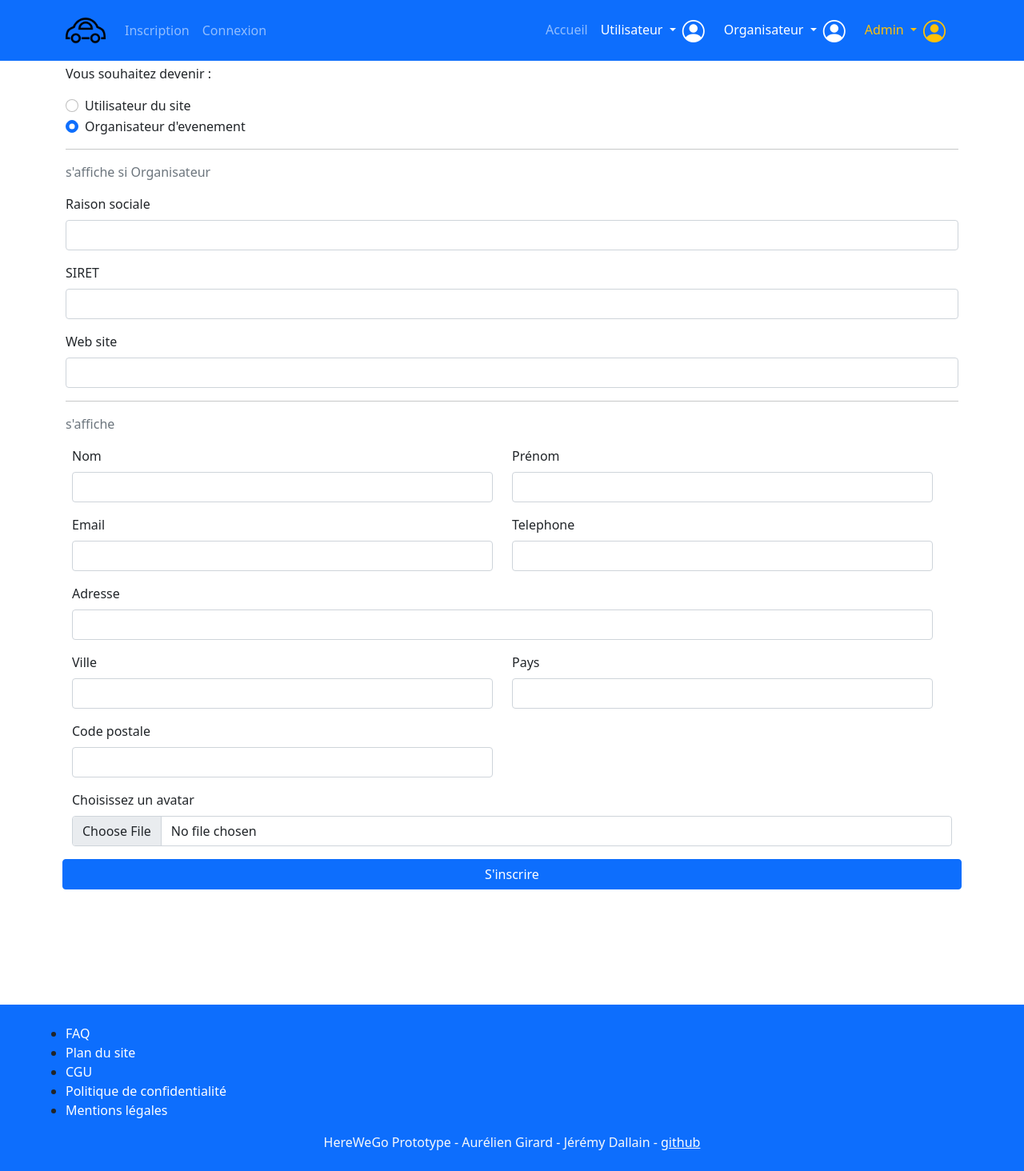
After one commit to MrAuGIR/Herewego, a Symfony app: template templates/home/register.html.twig in a window 1280 px wide. The commit adds this page. Shown: the whole page at 80% size. Run offline with Twig, Linux system fonts and the light colour scheme; the template is opened without the code that fills it, so the values that code supplies are empty; some libraries are stand-ins or nearby versions.

Commit message:
renommage : baseAG->base

```diff
--- a/templates/baseAG.html.twig
+++ b/templates/base.html.twig
@@ -29,15 +29,15 @@
                     <div class="collapse navbar-collapse" id="navbarSupportedContent">
                         <ul class="navbar-nav me-auto mb-2 mb-lg-0">
                             <li class="nav-item">
-                                <a class="nav-link" aria-current="page" href="/register" title="Inscription">Inscription</a>
+                                <a class="nav-link" aria-current="page" href="{{path('register')}}" title="Inscription">Inscription</a>
                             </li>
                             <li class="nav-item">
-                                <a class="nav-link" aria-current="page" href="/login" title="Connexion">Connexion</a>
+                                <a class="nav-link" aria-current="page" href="{{path('login')}}" title="Connexion">Connexion</a>
                             </li>
                         </ul>
                         <ul class="navbar-nav ms-auto mb-2 mb-lg-0">
                             <li class="nav-item">
-                                <a class="nav-link" aria-current="page" href="/" title="Accueil">Accueil</a>
+                                <a class="nav-link" aria-current="page" href="{{path('home')}}" title="Accueil">Accueil</a>
                             </li>
                             <li class="nav-item dropdown">
                                 <a class="nav-link dropdown-toggle text-white" href="#" id="navbarDropdown" role="button" data-bs-toggle="dropdown" aria-expanded="false">
@@ -119,7 +119,16 @@
                             <a style=" text-decoration:none; color:white;" href="/faq" >FAQ</a>
                         </li>
                         <li>
-                            <a style=" text-decoration:none; color:white;" href="/plan" title="Plan du site">Plan du site</a>
+                            <a style=" text-decoration:none; color:white;" href="{{path('plan')}}" title="Plan du site">Plan du site</a>
+                        </li>
+                        <li>
+                            <a style=" text-decoration:none; color:white;" href="{{path('cgu')}}" title="condition general d'utilisation">CGU</a>
+                        </li>
+                        <li>
+                            <a style=" text-decoration:none; color:white;" href="{{path('privacyPolicy')}}" title="politique de confidentialité">Politique de confidentialité</a>
+                        </li>
+                        <li>
+                            <a style=" text-decoration:none; color:white;" href="{{path('legalNotice')}}" title="Mentions légales">Mentions légales</a>
                         </li>
                     </ul>
                 </div>
--- a/templates/home/index.html.twig
+++ b/templates/home/index.html.twig
@@ -1,4 +1,4 @@
-{% extends 'baseAG.html.twig' %}
+{% extends 'base.html.twig' %}
 
 {% block title %}Hello HomeController!{% endblock %}
 
--- /dev/null
+++ b/templates/home/register.html.twig
@@ -0,0 +1,94 @@
+{% extends "base.html.twig" %}
+
+
+{% block body %}
+<form>
+    <p>Vous souhaitez devenir :</p>
+    <div class="form-check">
+        <input class="form-check-input" type="radio" name="flexRadioDefault" id="flexRadioDefault1">
+        <label class="form-check-label" for="flexRadioDefault1">
+            Utilisateur du site
+        </label>
+    </div>
+    <div class="form-check mb-3">
+        <input class="form-check-input" type="radio" name="flexRadioDefault" id="flexRadioDefault2" checked>
+        <label class="form-check-label" for="flexRadioDefault2">
+            Organisateur d'evenement
+        </label>
+    </div>
+    <hr>
+    <p class="text-secondary">s'affiche si Organisateur</p>
+
+    <div class="mb-3">
+        <label for="exampleInputEmail1" class="form-label">Raison sociale</label>
+        <input type="text" class="form-control" id="exampleInputEmail1" aria-describedby="emailHelp">
+    </div>
+    <div class="mb-3">
+        <label for="exampleInputEmail1" class="form-label">SIRET</label>
+        <input type="text" class="form-control" id="exampleInputEmail1" aria-describedby="emailHelp">
+    </div>
+    <div class="mb-3">
+        <label for="exampleInputEmail1" class="form-label">Web site</label>
+        <input type="text" class="form-control" id="exampleInputEmail1" aria-describedby="emailHelp">
+    </div>
+
+    <hr>
+    <p class="text-secondary">s'affiche</p>
+    <div class="row my-3 pb-5 px-2">
+        <div class="row">
+            <div class="col-12 col-md-6">
+                <div class="mb-3">
+                    <label for="exampleInputEmail1" class="form-label">Nom</label>
+                    <input type="text" class="form-control" id="exampleInputEmail1" aria-describedby="emailHelp">
+                </div>
+                <div class="mb-3">
+                    <label for="exampleInputPassword1" class="form-label">Email</label>
+                    <input type="email" class="form-control" id="exampleInputPassword1">
+                </div>
+            </div>
+            <div class="col-12 col-md-6">
+                <div class="mb-3">
+                    <label for="exampleInputEmail1" class="form-label">Prénom</label>
+                    <input type="text" class="form-control" id="exampleInputEmail1" aria-describedby="emailHelp">
+                </div>
+                <div class="mb-3">
+                    <label for="exampleInputPassword1" class="form-label">Telephone</label>
+                    <input type="text" class="form-control" id="exampleInputPassword1">
+                </div>
+            </div>
+        </div>
+        <div class="row">
+            <div class="col-12">
+                <div class="mb-3">
+                    <label for="exampleInputPassword1" class="form-label">Adresse</label>
+                    <input type="text" class="form-control" id="exampleInputPassword1">
+                </div>
+            </div>
+        </div>
+        <div class="row">
+            <div class="col-12 col-md-6">
+                <div class="mb-3">
+                    <label for="exampleInputEmail1" class="form-label">Ville</label>
+                    <input type="text" class="form-control" id="exampleInputEmail1" aria-describedby="emailHelp">
+                </div>
+                <div class="mb-3">
+                    <label for="exampleInputPassword1" class="form-label">Code postale</label>
+                    <input type="text" class="form-control" id="exampleInputPassword1">
+                </div>
+            </div>
+            <div class="col-12 col-md-6">
+                <div class="mb-3">
+                    <label for="exampleInputEmail1" class="form-label">Pays</label>
+                    <input type="text" class="form-control" id="exampleInputEmail1" aria-describedby="emailHelp">
+                </div>
+
+            </div>
+        </div>
+        <div class="mb-3">
+            <label for="formFile" class="form-label">Choisissez un avatar</label>
+            <input class="form-control" type="file" id="formFile">
+        </div>
+        <button class="btn btn-primary" type="submit">S'inscrire</button>
+    </div>
+</form>
+{% endblock %}
```
Also changed, not shown: src/Controller/HomeController.php (+42 -0 lines).
